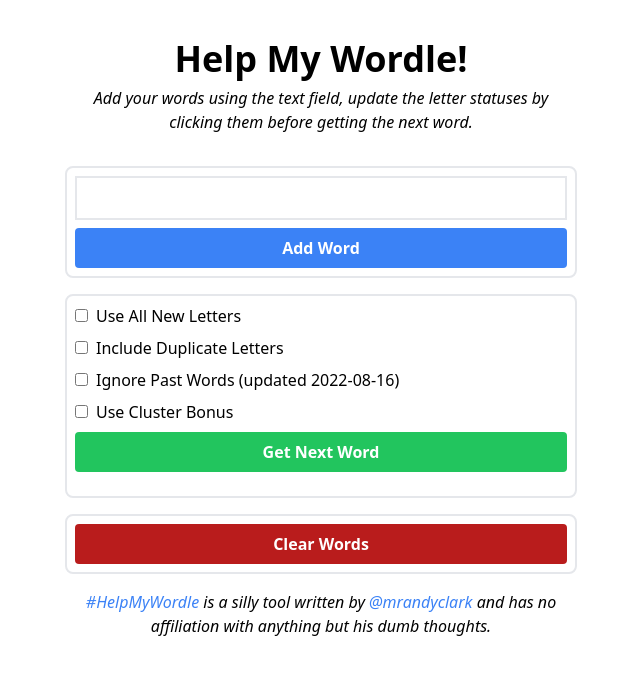
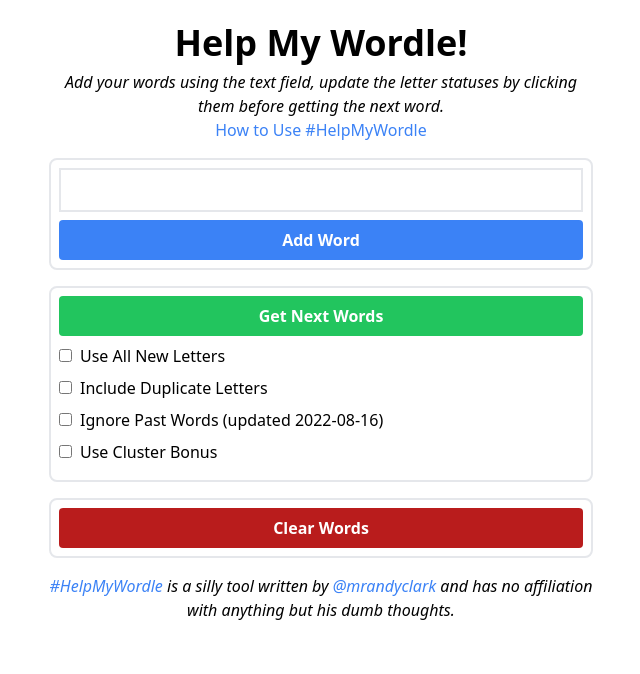
Before and after one commit to mrandyclark/wordle-helper, a Next.js app: page / in a window 1280 px wide. Shown: the top 674 px of the page, without its empty margins (319-959 px from the left). Built offline with nearby package versions, Linux system fonts and the light colour scheme.

Commit message:
update ui

```diff
--- a/pages/index.js
+++ b/pages/index.js
@@ -87,14 +87,22 @@ export default function Home() {
 				<link rel="icon" href="/favicon.ico" />
 			</Head>
 
-			<main className="container max-w-xl p-8">
-				<div className="mb-8">
+			<main className="container max-w-xl p-4">
+				<div className="mb-4">
 					<Typography className="text-center" variant="h1">
 						Help My Wordle!
 					</Typography>
 					<Typography className="italic text-center" variant="body">
 						Add your words using the text field, update the letter statuses by clicking them before getting the next word.
 					</Typography>
+					<a
+						className="block text-blue-500 text-center"
+						href="https://www.youtube.com/shorts/z_IxkZoXEno"
+						rel="noreferrer"
+						target="_blank"
+					>
+						How to Use #HelpMyWordle
+					</a>
 				</div>
 
 				<WordleInput
@@ -126,6 +134,46 @@ export default function Home() {
 				</div>
 
 				<div className="border-2 my-4 p-2 rounded-lg">
+					{ nextWords && (
+						<div className="mb-4">
+							{nextWords.length > 0 && (
+								<ul>
+									{nextWords.map((nextWord, i) => {
+										return (
+											<li
+												className="flex p-2"
+												key={i}
+											>
+												<Typography
+													className="flex flex-grow items-center"
+													component="div"
+													variant="h4"
+												>
+													{nextWord.word}
+												</Typography>
+												<Button
+													className="bg-gray-500 flex-1"
+													onClick={() => {
+														// eslint-disable-next-line react-hooks/rules-of-hooks
+														useGeneratedWord(nextWord.word)
+													}}
+													text="Use"
+												/>
+											</li>
+										);
+									})}
+								</ul>
+							)}
+							{nextWords.length === 0 && (
+								<Typography className="text-center" component="div">No words found.</Typography>
+							)}
+						</div>
+					)}
+					<Button
+						className="bg-green-500 hover:bg-green-700 mb-2"
+						onClick={() => { getNextWord() }}
+						text="Get Next Words"
+					/>
 					<label className="block mb-2">
 						<input
 							className="mr-2"
@@ -166,44 +214,6 @@ export default function Home() {
 							type="checkbox" />
 						Use Cluster Bonus
 					</label>
-					<Button
-						className="bg-green-500 hover:bg-green-700"
-						onClick={() => { getNextWord() }}
-						text="Get Next Word"
-					/>
-					<div className="my-4">
-						{nextWords && nextWords.length > 0 && (
-							<ul>
-								{nextWords.map((nextWord, i) => {
-									return (
-										<li
-											className="flex p-2"
-											key={i}
-										>
-											<Typography
-												className="flex flex-grow items-center"
-												component="div"
-												variant="h4"
-											>
-												{nextWord.word}
-											</Typography>
-											<Button
-												className="bg-gray-500 flex-1"
-												onClick={() => {
-													// eslint-disable-next-line react-hooks/rules-of-hooks
-													useGeneratedWord(nextWord.word)
-												}}
-												text="Use"
-											/>
-										</li>
-									);
-								})}
-							</ul>
-						)}
-						{nextWords && nextWords.length === 0 && (
-							<Typography className="text-center" component="div">No words found.</Typography>
-						)}
-					</div>
 				</div>
 
 				<div className="border-2 my-4 p-2 rounded-lg">
```
